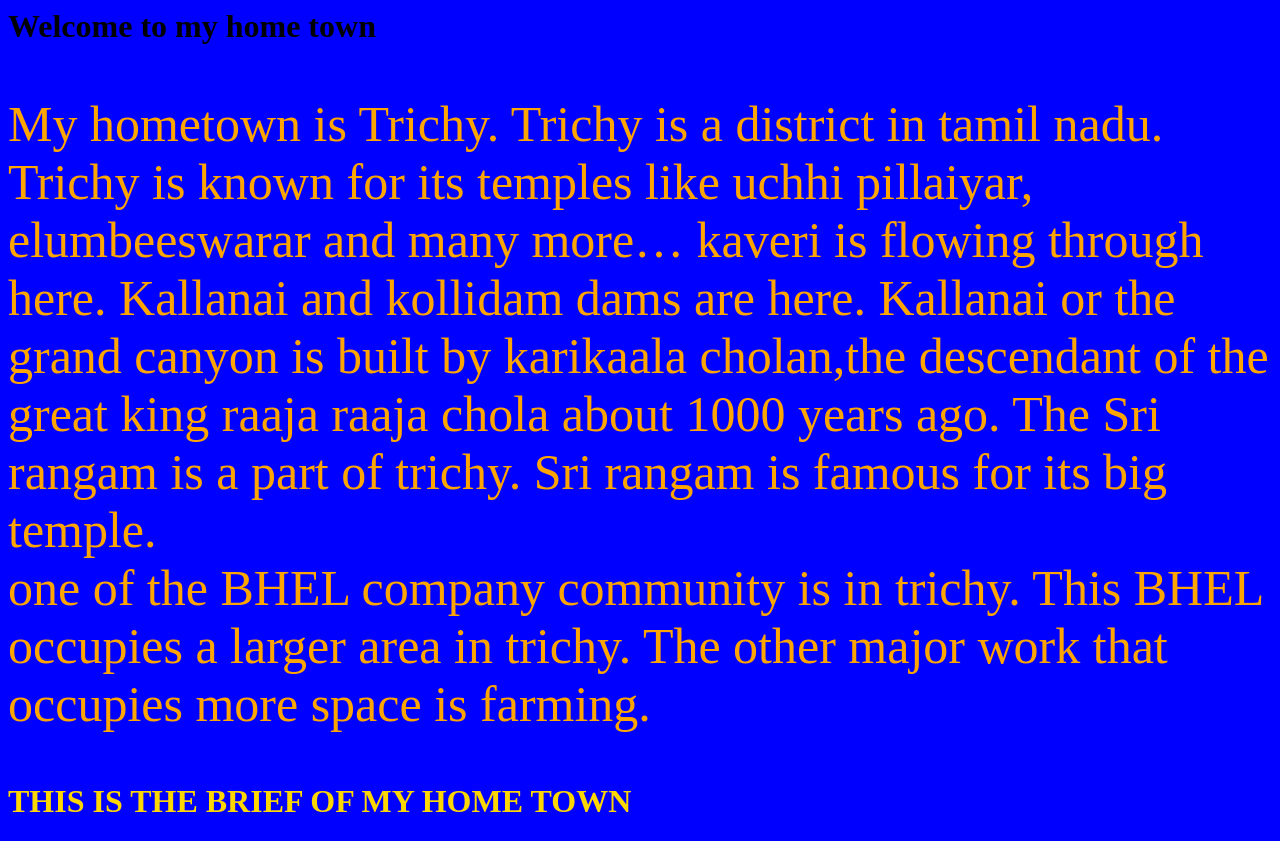
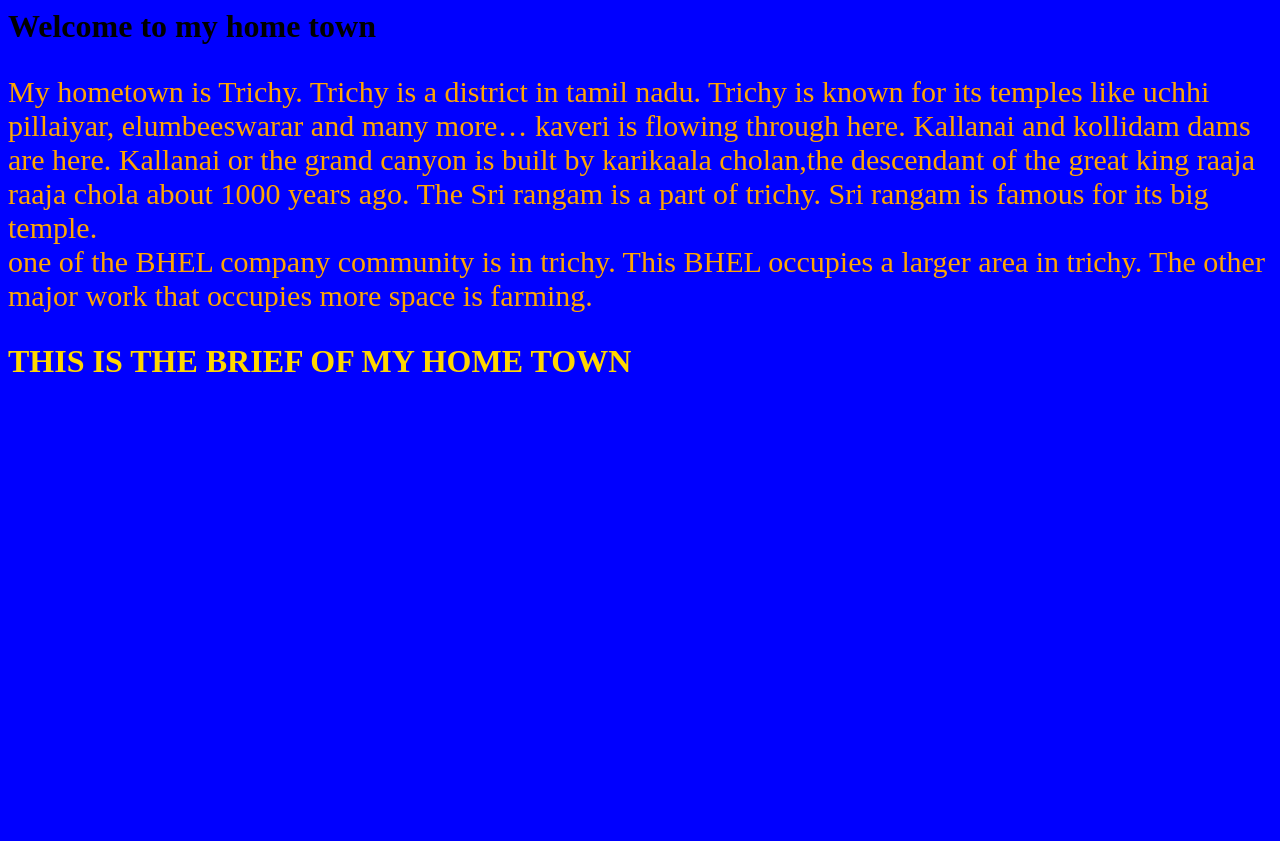
Before and after one commit to CreationGames/Hamiz-Project, a plain HTML site: page index.html in a window 1280 px wide. After the commit the page ends 800 px from the top, so only its background shows below. Drawn offline with Linux system fonts and the light colour scheme.

Commit message:
Update index.html

```diff
--- a/index.html
+++ b/index.html
@@ -4,7 +4,7 @@
 </head>
 <body>
     <h1 style="color: black;">Welcome to my home town</h1>
-<BODY style="background-color: blue; color: orange;" ><p style="font-size: 50px;">My hometown is Trichy. Trichy is a district in tamil nadu. Trichy is known for its temples like uchhi pillaiyar, elumbeeswarar and many more… kaveri is flowing through here. Kallanai and kollidam dams are here. Kallanai or the grand canyon is built by karikaala cholan,the descendant of the great king raaja raaja chola about 1000 years ago.
+<BODY style="background-color: blue; color: orange;" ><p style="font-size: 30px;">My hometown is Trichy. Trichy is a district in tamil nadu. Trichy is known for its temples like uchhi pillaiyar, elumbeeswarar and many more… kaveri is flowing through here. Kallanai and kollidam dams are here. Kallanai or the grand canyon is built by karikaala cholan,the descendant of the great king raaja raaja chola about 1000 years ago.
 The Sri rangam is a part of trichy. Sri rangam is famous for its big temple.<br> one of the BHEL company community is in trichy. This BHEL occupies a larger area in trichy. The other major work that occupies more space is farming. </p>
 <h1 style="color: gold;">THIS IS THE BRIEF OF MY HOME TOWN</h1>
 </body>
```
